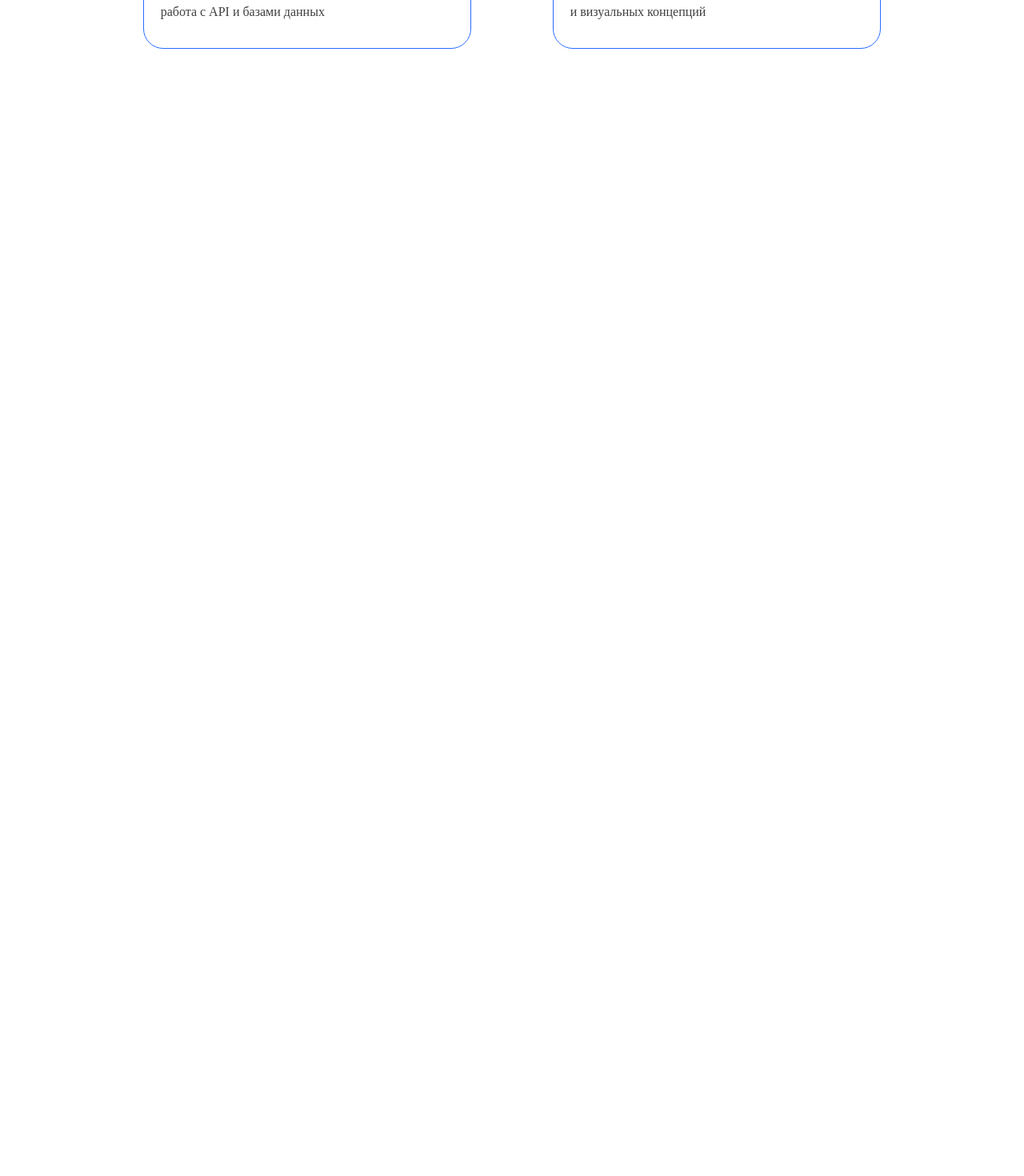
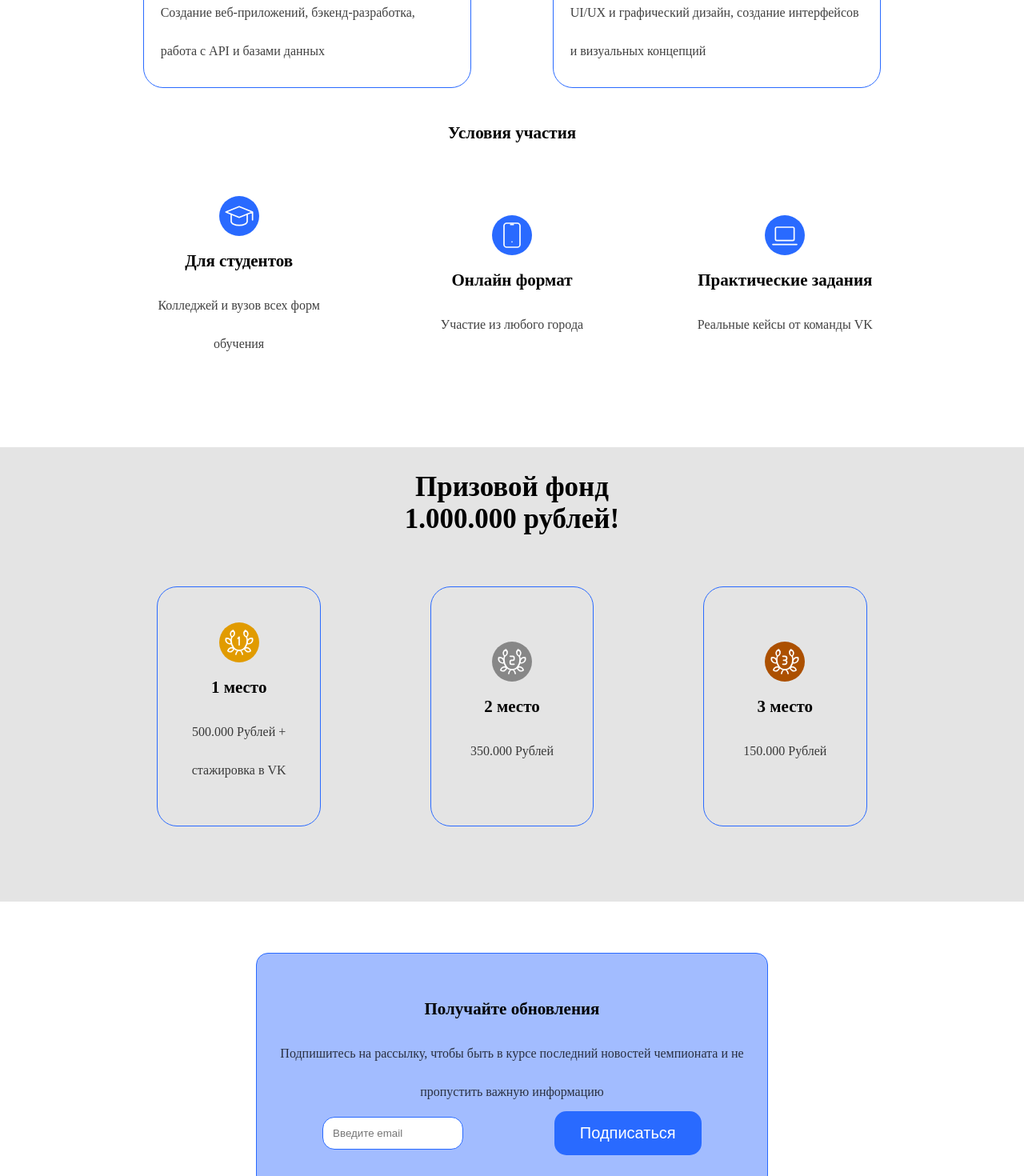
Before and after one commit to Flor1nD/championship-lend, a React (Vite) app: page / in a window 1280 px wide. Shown: the part 1280-2750 px from the top of the page at 80% size. Before the commit the page ends 1425 px from the top, so only its background shows below. Built offline with nearby package versions, Linux system fonts and the light colour scheme.

Commit message:
full lending

```diff
--- a/src/App.css
+++ b/src/App.css
@@ -17,7 +17,7 @@ h3 {
     font-size: 21px;
 }
 
-.mainContent {
+hero {
     color: white;
     background-image: url("./assets/background.jpeg");
     background-size: cover;
@@ -32,15 +32,15 @@ h3 {
     align-items: start;
     justify-content: end;
 }
-.mainContent h1 {
+hero h1 {
     display: flex;
     flex-direction: row;
     align-items: center;
 }
-.mainContent p {
+hero p {
     max-width: 500px;
 }
-.mainContent button {
+button {
     max-width: 500px;
     padding: 16px 32px;
     border: none;
@@ -54,7 +54,7 @@ h3 {
     cursor: pointer;
 }
 
-.mainContent button:hover {
+button:hover {
     transform: scale(1.05);
     background-color: white;
     color: black;
@@ -81,6 +81,7 @@ h3 {
     flex-direction: column;
     align-items: center;
     justify-content: center;
+    text-align: center;
 
 
 
@@ -104,15 +105,6 @@ h3 {
     flex-direction: row;
     align-items: center;
     justify-content: space-around;
-
-    opacity: 0;
-    transform: translateY(-50px);
-    transition: all 0.4s ease-out;
-}
-
-.categories.visible {
-    opacity: 1;
-    transform: translateY(0);
 }
 
 .category {
@@ -122,6 +114,7 @@ h3 {
     padding: 2%;
     line-height: 3;
     transition: 0.3s ease;
+    text-align: start;
 }
 
 .category:hover {
@@ -136,14 +129,203 @@ h3 {
     padding: 5px;
 }
 
+.conds {
+    padding: 2% 0;
+    width: 100%;
+    display: flex;
+    flex-direction: row;
+    align-items: center;
+    justify-content: space-around;
+}
+
+.cond {
+    border-radius: 25px;
+    width: 30%;
+    padding: 2%;
+    line-height: 3;
+    display: flex;
+    flex-direction: column;
+    align-items: center;
+}
+
+.congrats {
+    width: 100%;
+    background-color: #e4e4e4;
+    display: flex;
+    flex-direction: column;
+    align-items: center;
+
+
+    padding: 30px 0;
+}
+
+.prizes {
+    width: 100%;
+    padding: 5% 10%;
+    line-height: 3.5;
+    display: flex;
+    flex-direction: row;
+    align-items: center;
+    justify-content: space-around;
+    text-align: center;
+
+
+
+    opacity: 0;
+    transform: translateY(-100px);
+    transition: all 0.4s ease-out;
+
+
+}
+
+.prizes.visible {
+    opacity: 1;
+    transform: translateY(0);
+}
+
+
+.prize {
+    border: 1px solid #296aff;
+    border-radius: 25px;
+    width: 20%;
+    height: 300px;
+    padding: 2%;
+    line-height: 3;
+    transition: 0.3s ease;
+    display: flex;
+    flex-direction: column;
+    align-items: center;
+    justify-content: center;
+    text-align: center;
+}
+
+.prize:hover {
+    transform: scale(1.01);
+    box-shadow: 0 5px 10px rgba(0, 0, 0, 0.3);
+}
+
+.iconPlace1 {
+    background-color: #e19b00;
+    color: white;
+    border-radius: 50%;
+    padding: 5px;
+}
+
+.iconPlace2 {
+    background-color: #878787;
+    color: white;
+    border-radius: 50%;
+    padding: 5px;
+}
+
+.iconPlace3 {
+    background-color: #ac5000;
+    color: white;
+    border-radius: 50%;
+    padding: 5px;
+}
+
+
+.form {
+    border: 1px solid #296aff;
+    border-radius: 15px;
+    background-color: #a2bcff;
+    padding: 3% 2%;
+    margin: 5% 25%;
+    line-height: 3;
+    display: flex;
+    flex-direction: column;
+    align-items: center;
+    justify-content: center;
+    text-align: center;
+}
+
+.inputForm {
+    width: 100%;
+    display: flex;
+    flex-direction: row;
+    align-items: center;
+    justify-content: space-around;
+}
+
+.inputText {
+    border: 1px solid #296aff;
+    outline: none;
+    border-radius: 15px;
+    width: 30%;
+    padding: 2%;
+}
+
+footer {
+    padding: 2% 0;
+    background-color: #2e2e2e;
+    color: white;
+    display: flex;
+    flex-direction: row;
+    justify-content: space-around;
+}
+
+.footCollumn {
+    line-height: 2;
+    width: 20%;
+}
+
+.socialIcon {
+    margin: 5px;
+    padding: 7px;
+    border-radius: 30%;
+    background-color: #818181;
+}
+
 @media screen and (max-width: 800px) {
 
     .categories {
         flex-direction: column;
     }
+
+
     .category {
         width: 100%;
         margin: 7px;
         padding: 10%;
     }
+
+    .conds {
+        flex-direction: column;
+    }
+
+    .cond {
+        width: 100%;
+        margin: 7px;
+        align-items: start;
+        text-align: start;
+    }
+
+    .prizes {
+        flex-direction: column;
+    }
+    .prize {
+        width: 100%;
+        margin: 7px;
+    }
+
+    .form {
+        margin: 5% 5%;
+    }
+    .inputForm {
+        flex-direction: column;
+    }
+    .inputText {
+        width: 80%;
+        margin: 7%;
+        padding: 5%;
+    }
+
+    footer {
+        flex-direction: column;
+    }
+    .footCollumn {
+        margin: 4% 0;
+        width: 100%;
+    }
 }
--- a/src/App.jsx
+++ b/src/App.jsx
@@ -1,10 +1,29 @@
 import './App.css'
-import { IconCode, IconPalette, IconCalendarEvent } from '@tabler/icons-react'
-import { useEffect, useRef } from 'react'
+import { IconCode, IconPalette, IconCalendarEvent, IconSchool, IconDeviceMobile, IconDeviceLaptop, IconLaurelWreath1, IconLaurelWreath2, IconLaurelWreath3, IconBrandTelegram, IconBrandVk,  } from '@tabler/icons-react'
+import { useEffect, useRef, useState } from 'react'
 
 function App() {
     const aboutRef = useRef(null)
-    const categoryRef = useRef(null)
+    const prizesRef  = useRef(null)
+    const [email, setEmail] = useState('')
+
+    const getEmail = (email) => {
+        const trimmedEmail = email ? email.trim() : '';
+
+        if (!trimmedEmail) {
+            alert("Введите email адрес");
+            return false;
+        }
+        const emailRegex = /^[^\s@]+@[^\s@]+\.[^\s@]+$/;
+        if (!emailRegex.test(trimmedEmail)) {
+            alert("Некорректный email адрес");
+            return false;
+        }
+        console.log("Рассылка подписана на", email);
+        setEmail("");
+        return true;
+
+    };
 
     useEffect(() => {
         const observer = new IntersectionObserver(
@@ -25,16 +44,17 @@ function App() {
             observer.observe(aboutRef.current)
         }
 
-        if (categoryRef.current) {
-            observer.observe(categoryRef.current)
+        if (prizesRef.current) {
+            observer.observe(prizesRef.current)
         }
 
         return () => {
             if (aboutRef.current) {
                 observer.unobserve(aboutRef.current)
             }
-            if (categoryRef.current) {
-                observer.unobserve(categoryRef.current)
+
+            if (prizesRef.current) {
+                observer.unobserve(prizesRef.current)
             }
         }
     }, [])
@@ -43,7 +63,7 @@ function App() {
 
     return (
         <>
-            <div className="mainContent">
+            <hero>
                 <div className="title">
                     <h1>Чемпионат</h1>
                     <h1>VK-Tech</h1>
@@ -51,12 +71,12 @@ function App() {
                     <p className="date"><IconCalendarEvent stroke={0.8} className="dateIcon"/>15 марта - 19 апреля 2026</p>
                 </div>
                 <button>Регистрация</button>
-            </div>
+            </hero>
 
             <div className="about" ref={aboutRef}>
-                <h3>О мероприятии</h3>
+                <h1>О мероприятии</h1>
                 <p>Чемпионат VK-Tech - прекрасная возможность для студентов продемонстрировать свои навыки разработки и дизайна, получить ценные призы и шанс начать карьеру в одной из ведущих компаний России</p>
-                <div className="categories" ref={categoryRef}>
+                <div className="categories">
                     <div className="category">
                         <IconCode stroke={1} className="icon" width={50} height={50}/>
                         <h3>Разработка</h3>
@@ -68,8 +88,76 @@ function App() {
                         <p>UI/UX и графический дизайн, создание интерфейсов и визуальных концепций</p>
                     </div>
                 </div>
+
+                <h3>Условия участия</h3>
+                <div className="conds">
+                    <div className="cond">
+                        <IconSchool stroke={1} className="icon" width={50} height={50}/>
+                        <h3>Для студентов</h3>
+                        <p>Колледжей и вузов всех форм обучения</p>
+                    </div>
+                    <div className="cond">
+                        <IconDeviceMobile stroke={1} className="icon" width={50} height={50}/>
+                        <h3>Онлайн формат</h3>
+                        <p>Участие из любого города</p>
+                    </div>
+                    <div className="cond">
+                        <IconDeviceLaptop stroke={1} className="icon" width={50} height={50}/>
+                        <h3>Практические задания</h3>
+                        <p>Реальные кейсы от команды VK</p>
+                    </div>
+                </div>
             </div>
 
+
+            <div className="congrats">
+                <h1>Призовой фонд</h1>
+                <h1>1.000.000 рублей!</h1>
+                <div className="prizes" ref={prizesRef}>
+                    <div className="prize">
+                        <IconLaurelWreath1 stroke={1} className="iconPlace1" width={50} height={50}/>
+                        <h3>1 место</h3>
+                        <p>500.000 Рублей + стажировка в VK</p>
+                    </div>
+                    <div className="prize">
+                        <IconLaurelWreath2 stroke={1} className="iconPlace2" width={50} height={50}/>
+                        <h3>2 место</h3>
+                        <p>350.000 Рублей</p>
+                    </div>
+                    <div className="prize">
+                        <IconLaurelWreath3 stroke={1} className="iconPlace3" width={50} height={50}/>
+                        <h3>3 место</h3>
+                        <p>150.000 Рублей</p>
+                    </div>
+                </div>
+            </div>
+
+            <div className="form" id="form" >
+                <h3>Получайте обновления</h3>
+                <p>Подпишитесь на рассылку, чтобы быть в курсе последний новостей чемпионата и не пропустить важную информацию</p>
+                <div className="inputForm">
+                    <input className="inputText" type="text" placeholder={"Введите email"} value={email} onChange={(e) => setEmail(e.currentTarget.value)} />
+                    <button onClick={() => getEmail(email)}>Подписаться</button>
+                </div>
+            </div>
+
+            <footer>
+                <div className="footCollumn">
+                    <h3>Чемпионат VK-Tech</h3>
+                    <p>Технологический чемпионат для студентов по направлениям разработки и дизайна</p>
+                </div>
+                <div className="footCollumn">
+                    <h3>Контакты</h3>
+                    <p>Телефон: 8 (800) 555-35-35</p>
+                    <p>Email: championship@vk.com</p>
+                    <p>Адрес: Ленинградский проспект, д. 39, стр. 79</p>
+                </div>
+                <div className="footCollumn">
+                    <h3>Социальные сети</h3>
+                    <IconBrandTelegram className="socialIcon" stroke={1} width={50} height={50}/>
+                    <IconBrandVk className="socialIcon" stroke={1}  width={50} height={50}/>
+                </div>
+            </footer>
 
         </>
     )
```
